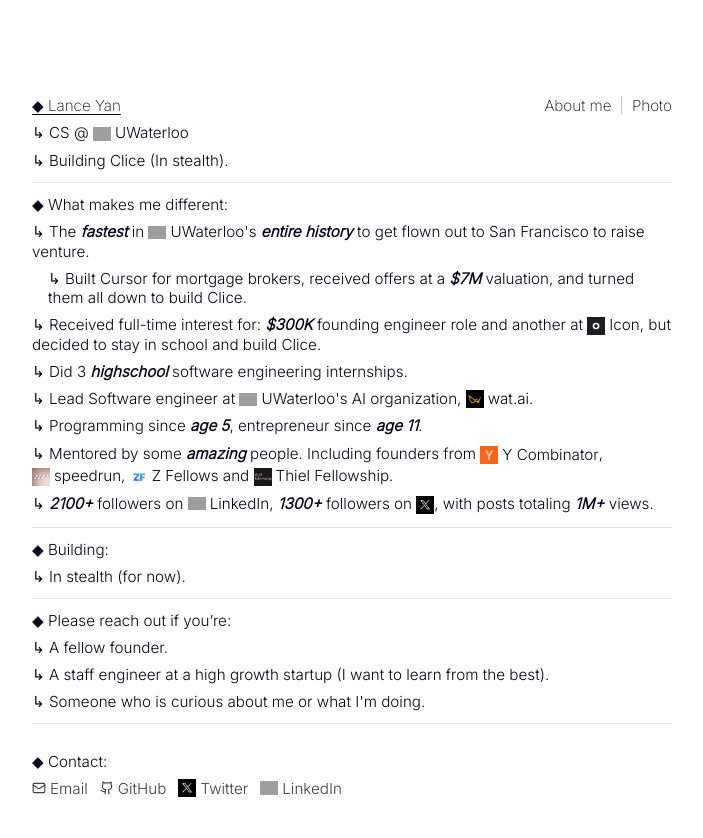
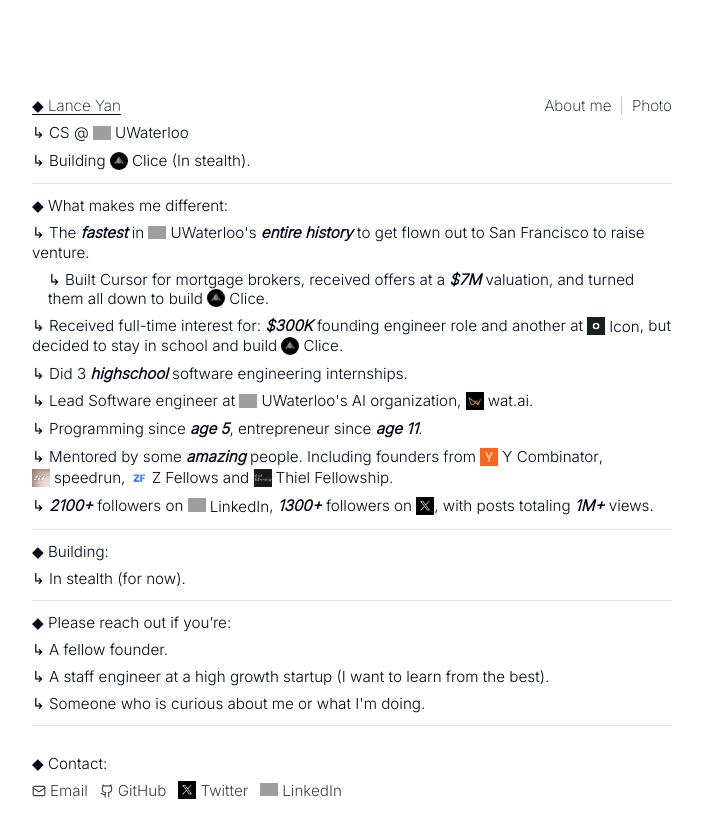
Before and after one commit to lance116/lances-portfolio, a Next.js app: page / in a window 1280 px wide. Shown: the top 838 px of the page, without its empty margins (288-991 px from the left). Built offline with nearby package versions, Linux system fonts and the light colour scheme; grey boxes are pictures that could not be loaded.

Commit message:
new logo

```diff
--- a/app/about/page.tsx
+++ b/app/about/page.tsx
@@ -1,9 +1,9 @@
 import Image from "next/image";
 import { Mail, Github, Twitter, Linkedin } from "lucide-react";
 
-function Logo({ src, alt, size = 18 }: { src: string; alt: string; size?: number }) {
+function Logo({ src, alt, size = 18, className = "" }: { src: string; alt: string; size?: number; className?: string }) {
   return (
-    <span className="inline-flex items-center align-middle">
+    <span className="inline-flex items-center align-middle relative -top-[1px]">
       <Image
         src={src}
         alt={alt}
@@ -12,7 +12,7 @@ function Logo({ src, alt, size = 18 }: { src: string; alt: string; size?: number
         sizes={`${size}px`}
         quality={100}
         priority={false}
-        className="h-[18px] w-[18px] object-contain align-middle"
+        className={`h-[18px] w-[18px] object-contain align-middle ${className}`}
       />
     </span>
   );
--- a/app/page.tsx
+++ b/app/page.tsx
@@ -1,9 +1,9 @@
 import Image from "next/image";
 import { Mail, Github, Twitter, Linkedin } from "lucide-react";
 
-function Logo({ src, alt, size = 18 }: { src: string; alt: string; size?: number }) {
+function Logo({ src, alt, size = 18, className = "" }: { src: string; alt: string; size?: number; className?: string }) {
   return (
-    <span className="inline-flex items-center align-middle">
+    <span className="inline-flex items-center align-middle relative -top-[1px]">
       <Image
         src={src}
         alt={alt}
@@ -12,7 +12,7 @@ function Logo({ src, alt, size = 18 }: { src: string; alt: string; size?: number
         sizes={`${size}px`}
         quality={100}
         priority={false}
-        className="h-[18px] w-[18px] object-contain align-middle"
+        className={`h-[18px] w-[18px] object-contain align-middle ${className}`}
       />
     </span>
   );
@@ -43,7 +43,7 @@ export default function Home() {
             </div>
           </div>
           <div>↳ CS @ <span className="inline-flex items-center align-middle gap-1"><Logo src="/waterloo-logo.png" alt="UWaterloo" /><Label><a href="https://uwaterloo.ca/" target="_blank" rel="noreferrer" className="hover-underline-nudge">UWaterloo</a></Label></span></div>
-          <div>↳ Building Clice (In stealth).</div>
+          <div>↳ Building <span className="inline-flex items-center align-middle gap-1"><Logo src="/stealthlogo.jpg" alt="Stealth" className="rounded-full" /><Label>Clice</Label></span> (In stealth).</div>
         </div>
 
         <div className="my-3 border-t border-neutral-200" />
@@ -52,8 +52,8 @@ export default function Home() {
         <div className="text-sm sm:text-[0.95rem] leading-tight space-y-2">
           <div>◆ What makes me different:</div>
           <div>↳ The <span className="font-semibold italic">fastest</span> in <span className="inline-flex items-center align-middle gap-1"><Logo src="/waterloo-logo.png" alt="UWaterloo" /><Label><a href="https://uwaterloo.ca/" target="_blank" rel="noreferrer" className="hover-underline-nudge">UWaterloo</a></Label></span>'s <span className="font-semibold italic">entire history</span> to get flown out to San Francisco to raise venture.</div>
-          <div className="ml-4">↳ Built Cursor for mortgage brokers, received offers at a <span className="font-semibold italic">$7M</span> valuation, and turned them all down to build Clice.</div>
-          <div>↳ Received full-time interest for: <span className="font-semibold italic">$300K</span> founding engineer role and another at <span className="inline-flex items-center align-middle gap-1"><Logo src="/icon.jpg" alt="Icon" /><Label><a href="https://icon.com/" target="_blank" rel="noreferrer" className="hover-underline-nudge">Icon</a></Label></span>, but decided to stay in school and build Clice.</div>
+          <div className="ml-4">↳ Built Cursor for mortgage brokers, received offers at a <span className="font-semibold italic">$7M</span> valuation, and turned them all down to build <span className="inline-flex items-center align-middle gap-1"><Logo src="/stealthlogo.jpg" alt="Stealth" className="rounded-full" /><Label>Clice</Label></span>.</div>
+          <div>↳ Received full-time interest for: <span className="font-semibold italic">$300K</span> founding engineer role and another at <span className="inline-flex items-center align-middle gap-1"><Logo src="/icon.jpg" alt="Icon" /><Label><a href="https://icon.com/" target="_blank" rel="noreferrer" className="hover-underline-nudge">Icon</a></Label></span>, but decided to stay in school and build <span className="inline-flex items-center align-middle gap-1"><Logo src="/stealthlogo.jpg" alt="Stealth" className="rounded-full" /><Label>Clice</Label></span>.</div>
           <div>↳ Did 3 <span className="font-semibold italic">highschool</span> software engineering internships.</div>
           <div>↳ Lead Software engineer at <span className="inline-flex items-center align-middle gap-1"><Logo src="/waterloo-logo.png" alt="UWaterloo" /><Label><a href="https://uwaterloo.ca/" target="_blank" rel="noreferrer" className="hover-underline-nudge">UWaterloo</a></Label></span>'s AI organization, <span className="inline-flex items-center align-middle gap-1"><Logo src="/wat.jpeg" alt="wat.ai" /><Label><a href="https://watai.ca/" target="_blank" rel="noreferrer" className="hover-underline-nudge">wat.ai</a></Label></span>.</div>
           <div>↳ Programming since <span className="font-semibold italic">age 5</span>, entrepreneur since <span className="font-semibold italic">age 11</span>.</div>
```
